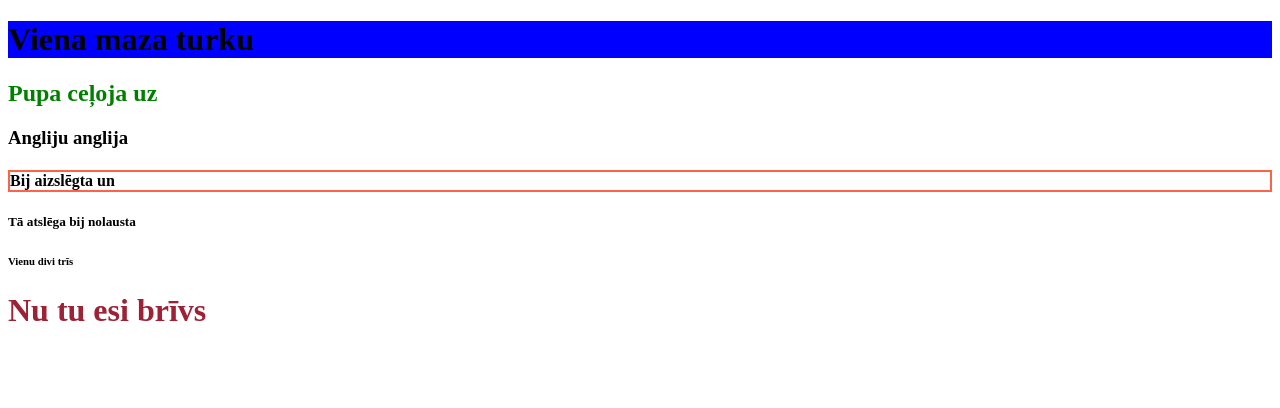
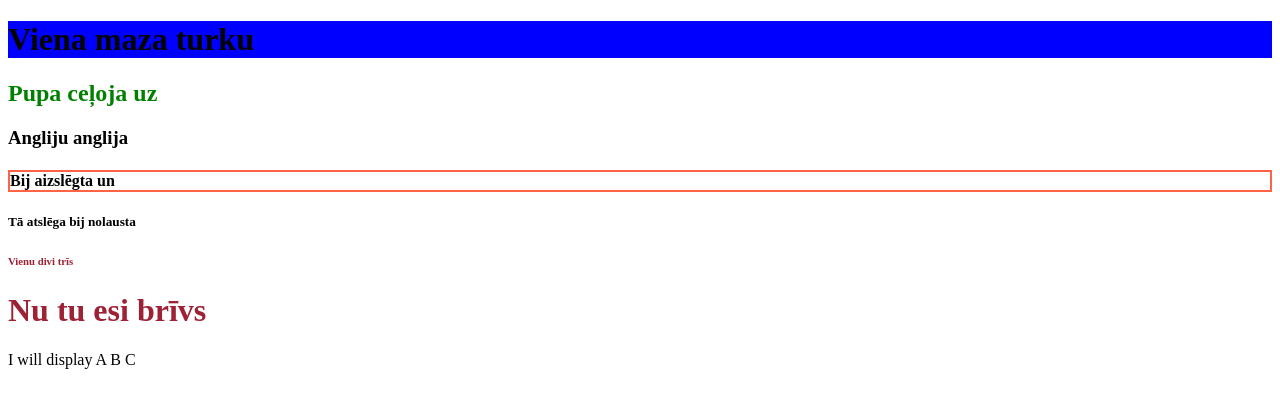
Before and after one commit to Dacetole123/w3bpage_style, a plain HTML site: page index.html in a window 1280 px wide. Drawn offline with Linux system fonts and the light colour scheme.

Commit message:
Update index.html

```diff
--- a/index.html
+++ b/index.html
@@ -11,8 +11,10 @@
 <h3 style="text-align:centre;">Angliju anglija</h3>
 <h4 style="border:2px solid Tomato;">Bij aizslēgta un</h4>
 <h5>Tā atslēga bij nolausta</h5>
-<h6>Vienu divi trīs</h6>
+<h6 style="color:rgb(157,34,53)">Vienu divi trīs</h6>
 <h1 style="color:#9D2235">Nu tu esi brīvs</h1>
+
+  <p>I will display &#65; &#66; &#67;</p>
 
 </body>
 </html>
```
